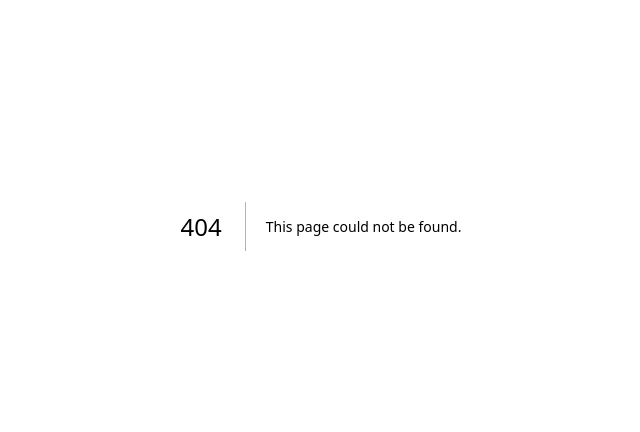
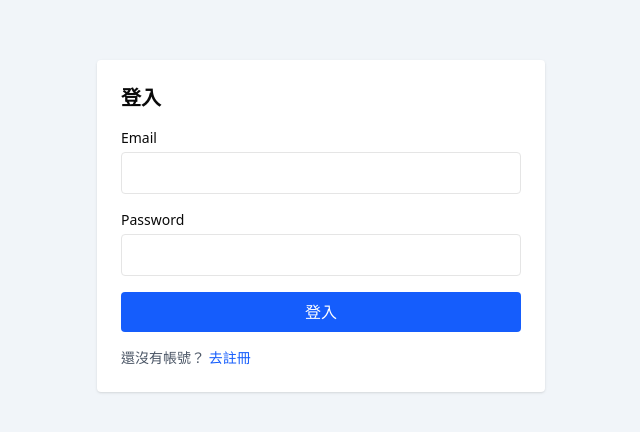
Before and after one commit to Wilson036/linguaDrill, a Next.js app: page /auth in a window 1280 px wide. Before the commit this address had no page. Shown: the part 174-606 px from the top of the page, without its empty margins (319-959 px from the left). Built offline with nearby package versions, Linux system fonts and the light colour scheme; no server answers.

Commit message:
完成登入註冊畫面

```diff
--- a/package.json
+++ b/package.json
@@ -11,13 +11,17 @@
     "format:check": "prettier --check ."
   },
   "dependencies": {
+    "@hookform/resolvers": "^5.2.2",
+    "axios": "^1.13.1",
     "class-variance-authority": "^0.7.1",
     "clsx": "^2.1.1",
     "lucide-react": "^0.546.0",
     "next": "15.5.6",
     "react": "19.1.0",
     "react-dom": "19.1.0",
+    "react-hook-form": "^7.65.0",
     "tailwind-merge": "^3.3.1",
+    "zod": "^4.1.12",
     "zustand": "^5.0.8"
   },
   "devDependencies": {
--- /dev/null
+++ b/src/app/(auth)/auth/page.tsx
@@ -0,0 +1,139 @@
+'use client';
+
+import { useState } from 'react';
+import { useRouter } from 'next/navigation';
+import { useForm } from 'react-hook-form';
+import { zodResolver } from '@hookform/resolvers/zod';
+import { z } from 'zod';
+import axios from 'axios';
+
+const API = process.env.NEXT_PUBLIC_API_BASE || 'http://localhost:4000';
+
+// Zod schema for validation
+const authSchema = z.object({
+  email: z.email('請輸入有效的 Email 地址'),
+  password: z
+    .string()
+    .min(8, 'Password 至少需要 8 個字元')
+    .regex(/[a-z]/, 'Password 必須包含至少一個小寫英文字母')
+    .regex(/[A-Z]/, 'Password 必須包含至少一個大寫英文字母')
+    .regex(/[0-9]/, 'Password 必須包含至少一個數字')
+    .regex(/[^a-zA-Z0-9]/, 'Password 必須包含至少一個特殊符號'),
+});
+
+type AuthFormData = z.infer<typeof authSchema>;
+
+export default function AuthPage() {
+  const [mode, setMode] = useState<'login' | 'register'>('login');
+  const [error, setError] = useState('');
+  const router = useRouter();
+
+  const {
+    register,
+    handleSubmit,
+    formState: { errors, isSubmitting },
+    reset,
+  } = useForm<AuthFormData>({
+    resolver: zodResolver(authSchema),
+    mode: 'onBlur',
+  });
+
+  async function onSubmit(data: AuthFormData) {
+    setError('');
+    try {
+      const endpoint = mode === 'login' ? '/auth/login' : '/auth/register';
+      const response = await axios.post(`${API}${endpoint}`, {
+        email: data.email.trim(),
+        password: data.password,
+      });
+
+      if (mode === 'register') {
+        // 註冊成功後可以直接幫他登入一次，或顯示「請登入」
+        // 這裡我們簡單點：幫他切去 login
+        setMode('login');
+        reset();
+        return;
+      }
+
+      // login 成功
+      const token = response.data.access_token; // 後端就是這樣回的
+      // ⬜ 存起來（先用 localStorage）
+      localStorage.setItem('jwt', token);
+
+      // 跳去上傳頁
+      router.push('/upload');
+    } catch (err: unknown) {
+      console.error(err);
+      // axios 錯誤處理
+      if (axios.isAxiosError(err)) {
+        // ⬜ 根據後端錯誤顯示，例如 EMAIL_TAKEN 或 INVALID_CREDENTIALS
+        const message = err.response?.data?.message || '發生錯誤';
+        setError(message);
+      } else {
+        setError('無法連線到伺服器');
+      }
+    }
+  }
+
+  return (
+    <div className="flex min-h-screen items-center justify-center bg-slate-100">
+      <div className="w-full max-w-md rounded bg-white p-6 shadow">
+        <h1 className="mb-4 text-xl font-bold">
+          {mode === 'login' ? '登入' : '註冊'}
+        </h1>
+        <form onSubmit={handleSubmit(onSubmit)} className="space-y-4">
+          <div>
+            <label className="mb-1 block text-sm">Email</label>
+            <input
+              type="email"
+              className={`w-full rounded border px-3 py-2 ${
+                errors.email ? 'border-red-500' : ''
+              }`}
+              {...register('email')}
+            />
+            {errors.email && (
+              <p className="mt-1 text-sm text-red-500">{errors.email.message}</p>
+            )}
+          </div>
+          <div>
+            <label className="mb-1 block text-sm">Password</label>
+            <input
+              type="password"
+              className={`w-full rounded border px-3 py-2 ${
+                errors.password ? 'border-red-500' : ''
+              }`}
+              {...register('password')}
+            />
+            {errors.password && (
+              <p className="mt-1 text-sm text-red-500">
+                {errors.password.message}
+              </p>
+            )}
+          </div>
+          {error && <p className="text-sm text-red-500">{error}</p>}
+          <button
+            type="submit"
+            disabled={isSubmitting}
+            className="w-full rounded bg-blue-600 py-2 text-white disabled:opacity-50"
+          >
+            {isSubmitting ? '處理中…' : mode === 'login' ? '登入' : '註冊'}
+          </button>
+        </form>
+
+        <p className="mt-4 text-sm text-gray-600">
+          {mode === 'login' ? '還沒有帳號？' : '已經有帳號了？'}{' '}
+          <button
+            className="text-blue-600"
+            onClick={() => {
+              setError('');
+              reset();
+              setMode(mode === 'login' ? 'register' : 'login');
+            }}
+          >
+            {mode === 'login' ? '去註冊' : '去登入'}
+          </button>
+        </p>
+      </div>
+    </div>
+  );
+}
```
Also changed, not shown: 1 other file (tests, documents, lock files or other folders).
